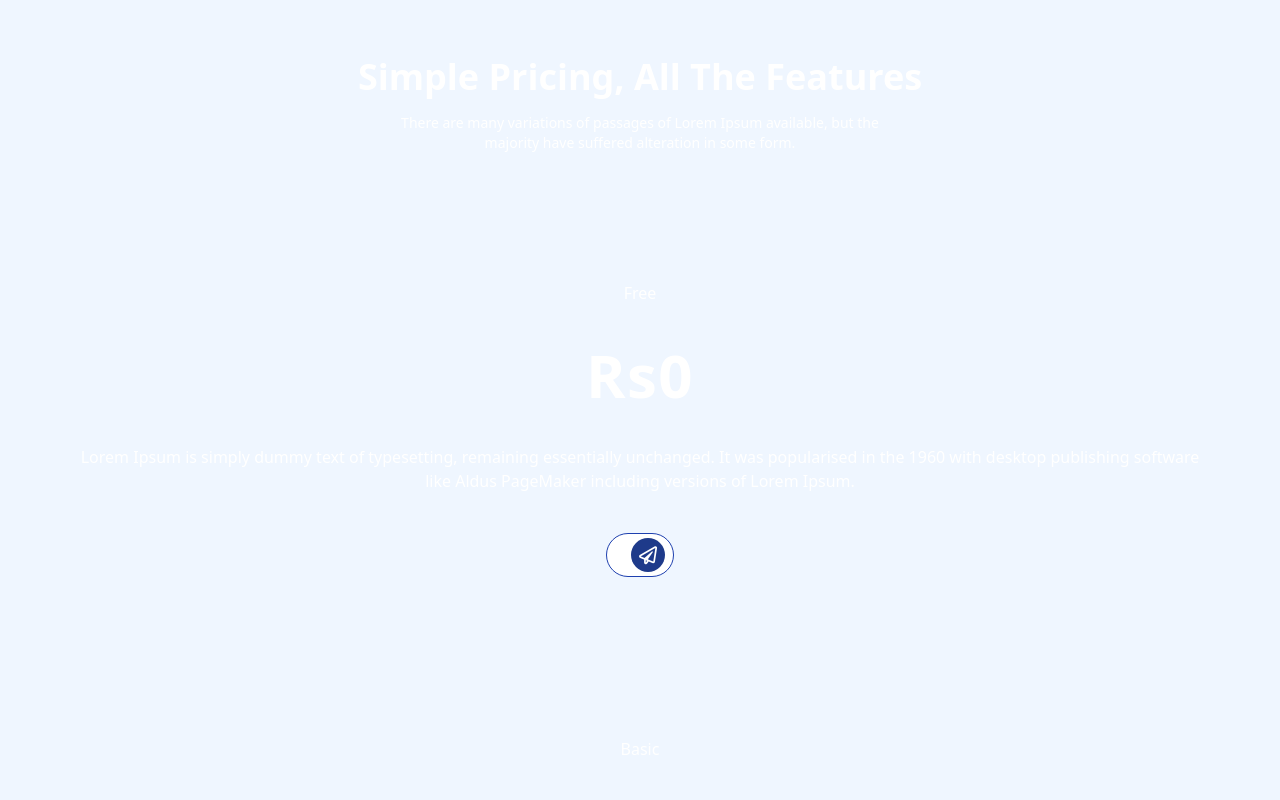
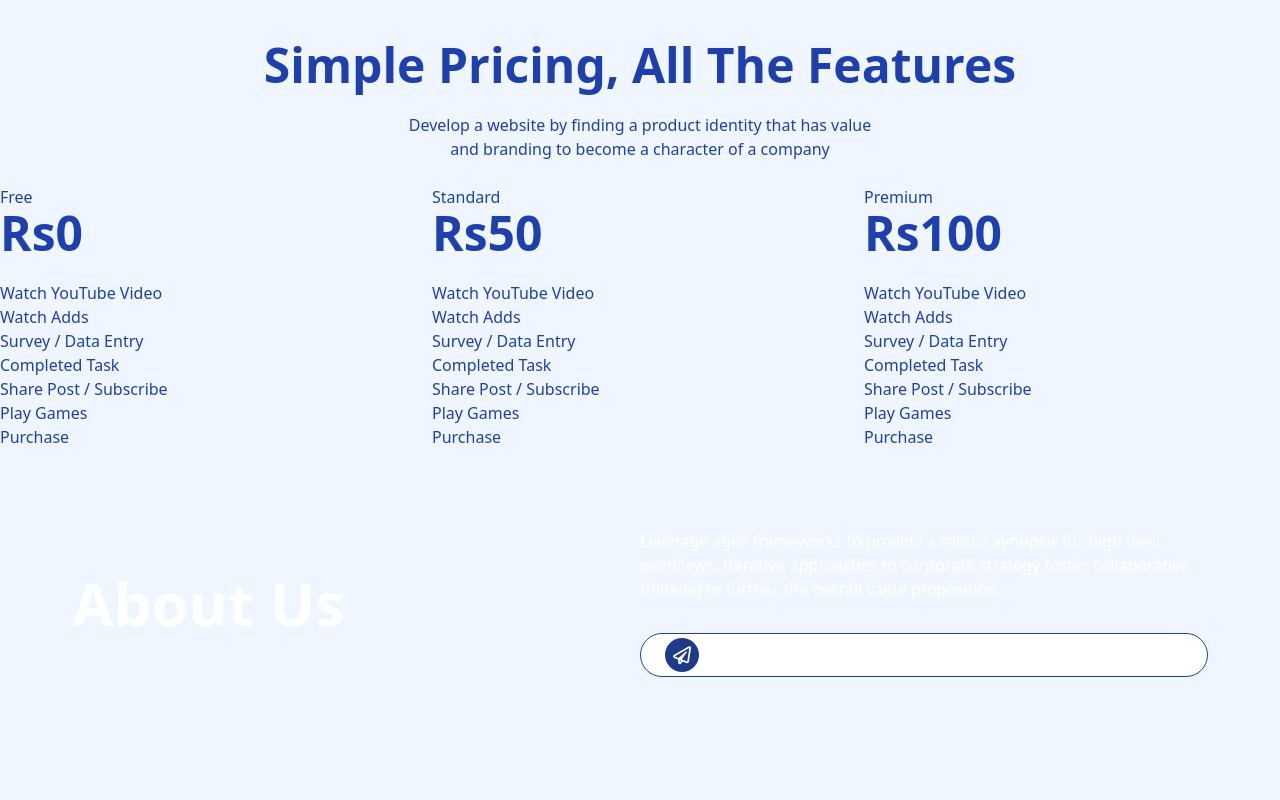
Before and after one commit to AsifAhmedAli/Product-Frontend, a Next.js app: page / in a window 1280 px wide. Shown: the part 1720-2520 px from the top of the page. Built offline with nearby package versions, Linux system fonts and the light colour scheme.

Commit message:
pricinig section

```diff
--- a/src/components/home/Pricing.js
+++ b/src/components/home/Pricing.js
@@ -1,22 +1,48 @@
-import PriceCard from "../../elements/PriceCard";
-import styles from '../../styles/Home.module.css';
+// import PriceCard from "../../elements/PriceCard";
+// import styles from '../../styles/Home.module.css';
 
-export default function Pricing() {
-    return (
-        <section className="text-white relative z-20 pb-24 overflow-hidden">
-            <div className="container mx-auto">
-                <div className="text-center pb-20">
-                    <h1 className="md:text-4xl text-2xl my-4 px-2 font-bold capitalize font_raleway">Simple Pricing, All The Features</h1>
-                    <p className="text-sm mx-auto lg:w-1/2 w-full sm:px-14 px-4">There are many variations of passages of Lorem Ipsum available, but the majority have suffered alteration in some form.</p>
-                </div>
-                <div className="flex gap-24 items-center justify-center flex-wrap relative">
-                    <PriceCard />
-                    <PriceCard five basic />
-                    <div className={`${styles.blur_dot_4} z-20 rounded-full`}></div>
-                    <div className={`${styles.blur_dot_5} z-20 rounded-full `}></div>
-                    <div className={`${styles.blur_dot_6} z-20 rounded-full`}></div>
-                </div>
-            </div>
-        </section>
-    )
+import PricingCard from "./PricingCard"
+
+// export default function Pricing() {
+//     return (
+//         <section className="text-white relative z-20 pb-24 overflow-hidden">
+//             <div className="container mx-auto">
+//                 <div className="text-center pb-20">
+//                     <h1 className="md:text-4xl text-2xl my-4 px-2 font-bold capitalize font_raleway">Simple Pricing, All The Features</h1>
+//                     <p className="text-sm mx-auto lg:w-1/2 w-full sm:px-14 px-4">There are many variations of passages of Lorem Ipsum available, but the majority have suffered alteration in some form.</p>
+//                 </div>
+//                 <div className="flex gap-24 items-center justify-center flex-wrap relative">
+//                     <PriceCard />
+//                     <PriceCard five basic />
+//                     <div className={`${styles.blur_dot_4} z-20 rounded-full`}></div>
+//                     <div className={`${styles.blur_dot_5} z-20 rounded-full `}></div>
+//                     <div className={`${styles.blur_dot_6} z-20 rounded-full`}></div>
+//                 </div>
+//             </div>
+//         </section>
+//     )
+// }
+function Pricing() {
+  return (
+    <div className="textColorBlue">
+      <div className="flex flex-col items-center justify-between">
+        <div className="textHeading">
+          {/* heading */}
+          <p>Simple Pricing, All The Features</p>
+        </div>
+        <div className="m-6 flex flex-col items-center justify-between">
+          {/* subheading */}
+          <p>Develop a website by ﬁnding a product identity that has value</p>
+          <p>and branding to become a character of a company</p>
+        </div>
+      </div>
+          <div className="grid grid-cols-1 lg:grid-cols-3 gap-4">{/* grid */}
+          <PricingCard type="Free" price="0" color="white"/>
+          <PricingCard type="Standard" price="50" />
+          <PricingCard type="Premium" price="100" color="white"/>
+          </div>
+    </div>
+  )
 }
+
+export default Pricing
--- /dev/null
+++ b/src/components/home/PricingCard.js
@@ -0,0 +1,37 @@
+function PricingCard({type,price,cut,color}) {
+    return (
+      <div>
+        {color == "white" ? (
+          <div className="pricingCard1">
+            <p>{type}</p>
+            <p className="textHeading mb-6">Rs{price}</p>
+            <p>Watch YouTube Video</p>
+            <p>Watch Adds</p>
+            <p>Survey / Data Entry</p>
+            <p>Completed Task</p>
+            <p>Share Post / Subscribe</p>
+            <p>Play Games</p>
+            <div>
+              <button className="pricingBtn1">Purchase</button>
+            </div>
+          </div>
+        ) : (
+          <div className="pricingCard2">
+            <p>{type}</p>
+            <p className="textHeading mb-6">Rs{price}</p>
+            <p>Watch YouTube Video</p>
+            <p>Watch Adds</p>
+            <p>Survey / Data Entry</p>
+            <p>Completed Task</p>
+            <p>Share Post / Subscribe</p>
+            <p>Play Games</p>
+            <div>
+              <button className="pricingBtn2 textColorBlue">Purchase</button>
+            </div>
+          </div>
+        )}
+      </div>
+    )
+}
+
+export default PricingCard
```
